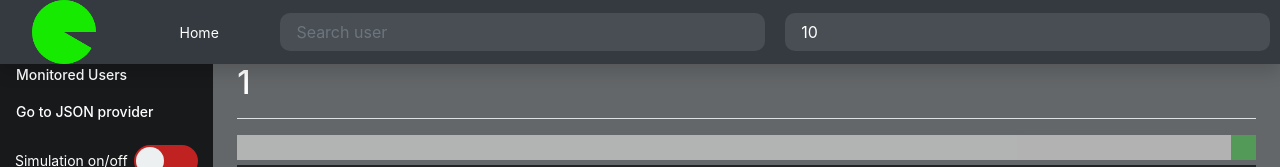
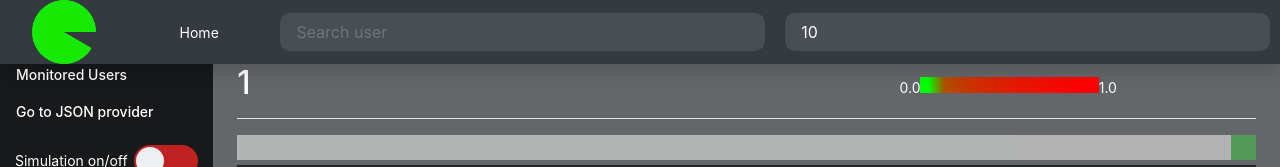
Before and after one commit to lmagellanic-cloud/phishers-monitor, a React (Create React App) app in the folder TFG_ReactApp/tfg-react-app/: page /monitoredUser/1 in a window 1280 px wide. Shown: the top 167 px of the page. Built offline with nearby package versions, Linux system fonts and the light colour scheme; no server answers.

Commit message:
Yarn dependencies updated & Labels for heatmaps added

```diff
--- a/TFG_ReactApp/tfg-react-app/src/User.css
+++ b/TFG_ReactApp/tfg-react-app/src/User.css
@@ -5,6 +5,18 @@
 
 h1 {
     color: white;
+}
+
+.legend_of_heatmaps{
+    width: 35%;
+    flex-direction: row;
+    justify-content: flex-end;
+    align-items: center;
+}
+
+.legend_of_heatmaps span{
+    color: white;
+    display: inline;
 }
 
 canvas {
--- a/TFG_ReactApp/tfg-react-app/src/User.js
+++ b/TFG_ReactApp/tfg-react-app/src/User.js
@@ -129,8 +129,17 @@ class User extends React.Component {
             <main id="monitoredUserScreen" role="main" className="col-md-9 ml-sm-auto col-lg-10 px-4">
                 <div className="d-flex justify-content-between flex-wrap flex-md-nowrap align-items-center pt-3 pb-2 mb-3 border-bottom">
                     <h1 className="h2">{ this.props.userName }</h1>
-                    <div className="btn-toolbar mb-2 mb-md-0">
-
+                    <div className="legend_of_heatmaps">
+                        <span>0.0</span>
+                        <UserMonitor isLegend={true} doSensitivity={true}
+                            tipoCanvas={"compareTd"}
+                            index={ 1 }
+                            widthCSS = { 50 }
+                            heightCSS = { 50 }
+                            data={ [0.0, 0.1, 0.2, 0.3, 0.4, 0.5, 0.6, 0.7, 0.8, 0.9, 1.0] }
+                        >
+                        </UserMonitor>
+                        <span>1.0</span>
                     </div>
                 </div>
                 <div className="w-100 slidecontainer">
--- a/TFG_ReactApp/tfg-react-app/src/UserMonitor.js
+++ b/TFG_ReactApp/tfg-react-app/src/UserMonitor.js
@@ -16,6 +16,17 @@ class UserMonitor extends React.Component {
         var g = 0;
         var b = 0;
         var a = 255;
+        if(this.props.isLegend){
+            for(var i=0; i<data.length; i++){
+                var temp = data[i];
+                // 0 => 0%, 255 => 100%
+                temp = this.getSplineValue(temp);
+                r = (temp);
+                g = (255 - temp);
+                canvasContext.fillStyle = "rgba("+r+","+g+","+b+","+(a/255)+")";
+                canvasContext.fillRect( i, 0, 1, 1 );   //Set pixel in (i, j)
+            }
+        }else{
             for(var i=0; i<data.length; i++){
                 for(var j=0; j<data[i].length; j++){
                     var temp = data[j][i];
@@ -27,6 +38,8 @@ class UserMonitor extends React.Component {
                     canvasContext.fillRect( i, j, 1, 1 );   //Set pixel in (i, j)
                 }
             }
+        }
+
     }
 
     getSplineValue(x){
@@ -70,6 +83,16 @@ class UserMonitor extends React.Component {
         widthCSS = widthCSS.toString() + "%";
         heightCSS = heightCSS.toString() + "%";
 
+        if(this.props.isLegend){
+            return(
+                <canvas key={this.index}
+                    style = {{"width" : widthCSS, "height:" : heightCSS }}
+                    ref={this.canvasRef}
+                    width={this.props.data.length}
+                    height={1}
+                ></canvas>
+            );
+        }else{
             return(
                 <canvas key={this.index}
                     style = {{"width" : widthCSS, "height:" : heightCSS }}
@@ -80,6 +103,7 @@ class UserMonitor extends React.Component {
             );
         }
     }
+}
 
 function mapStateToProps(state){
     return{
```
Also changed, not shown: TFG_ReactApp/tfg-react-app/package.json (+5 -5 lines), 1 other file (tests, documents, lock files or other folders). Lines whose indentation alone changed are shown as unchanged.
